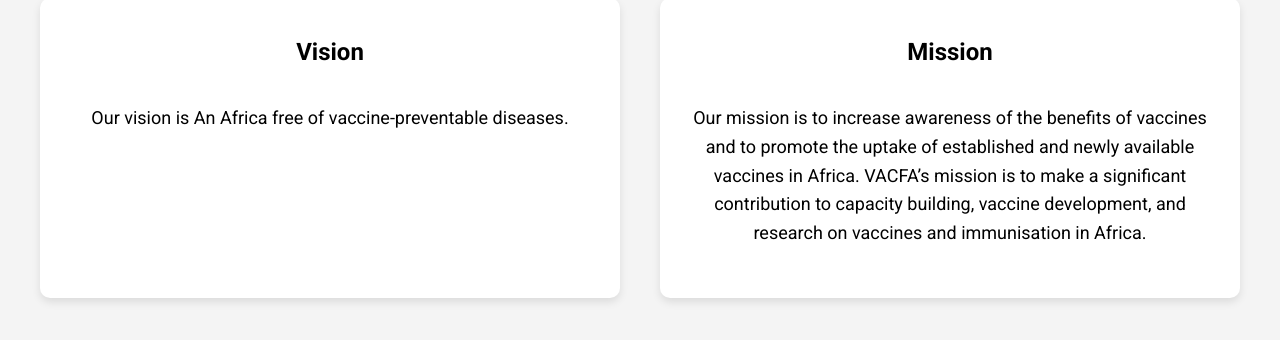
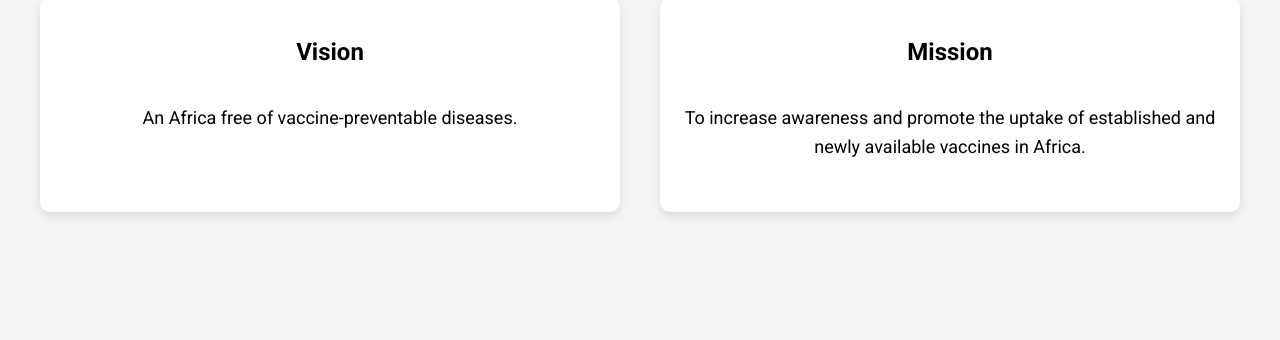
Before and after one commit to S-Satardien/VACFA-VandM, a plain HTML site: page index.html in a window 1280 px wide. Shown: the part 128-468 px from the top of the page. Drawn offline with Linux system fonts and the light colour scheme.

Commit message:
Update index.html

```diff
--- a/index.html
+++ b/index.html
@@ -109,11 +109,11 @@
     <div class="vision-mission">
       <div class="vision">
         <h2>Vision</h2>
-        <p>Our vision is An Africa free of vaccine-preventable diseases.</p>
+        <p>An Africa free of vaccine-preventable diseases.</p>
       </div>
       <div class="mission">
         <h2>Mission</h2>
-        <p>Our mission is to increase awareness of the benefits of vaccines and to promote the uptake of established and newly available vaccines in Africa. VACFA’s mission is to make a significant contribution to capacity building, vaccine development, and research on vaccines and immunisation in Africa.</p>
+        <p>To increase awareness and promote the uptake of established and newly available vaccines in Africa. </p>
       </div>
     </div>
   </div>
```
